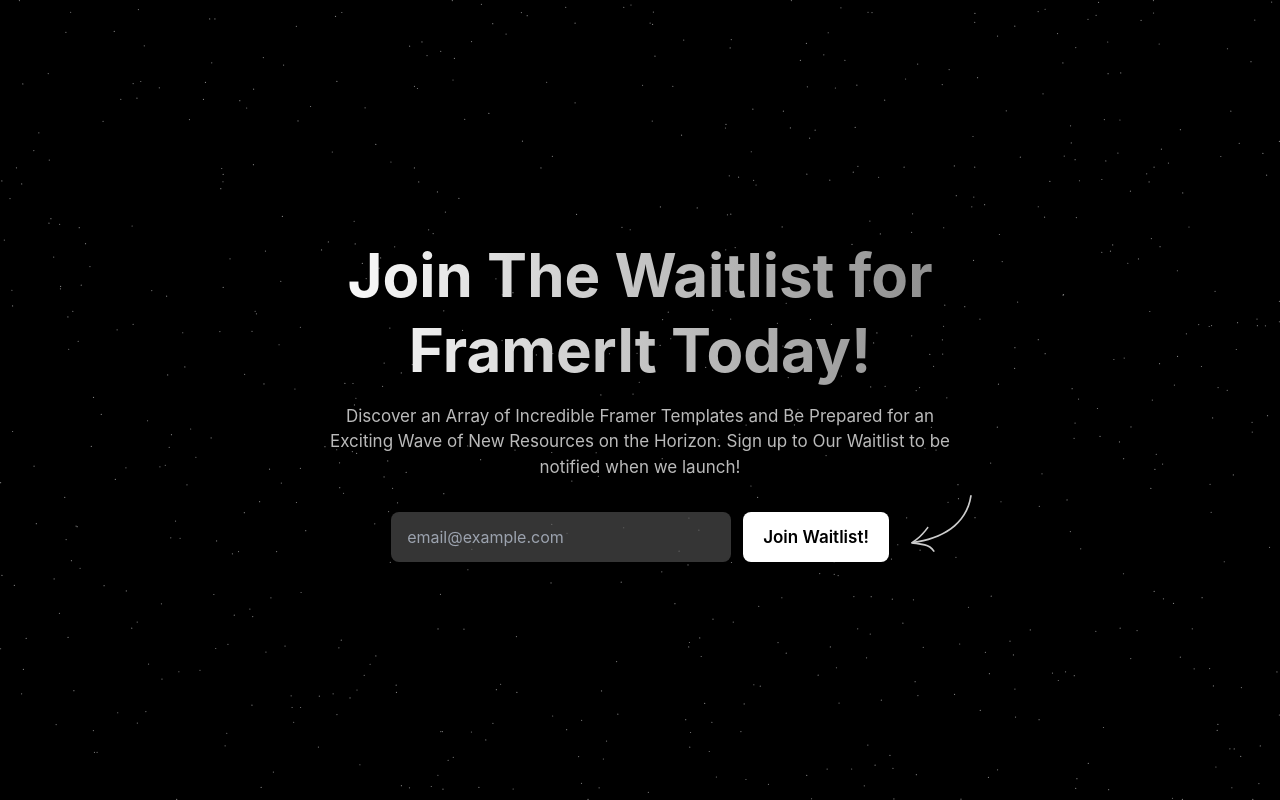
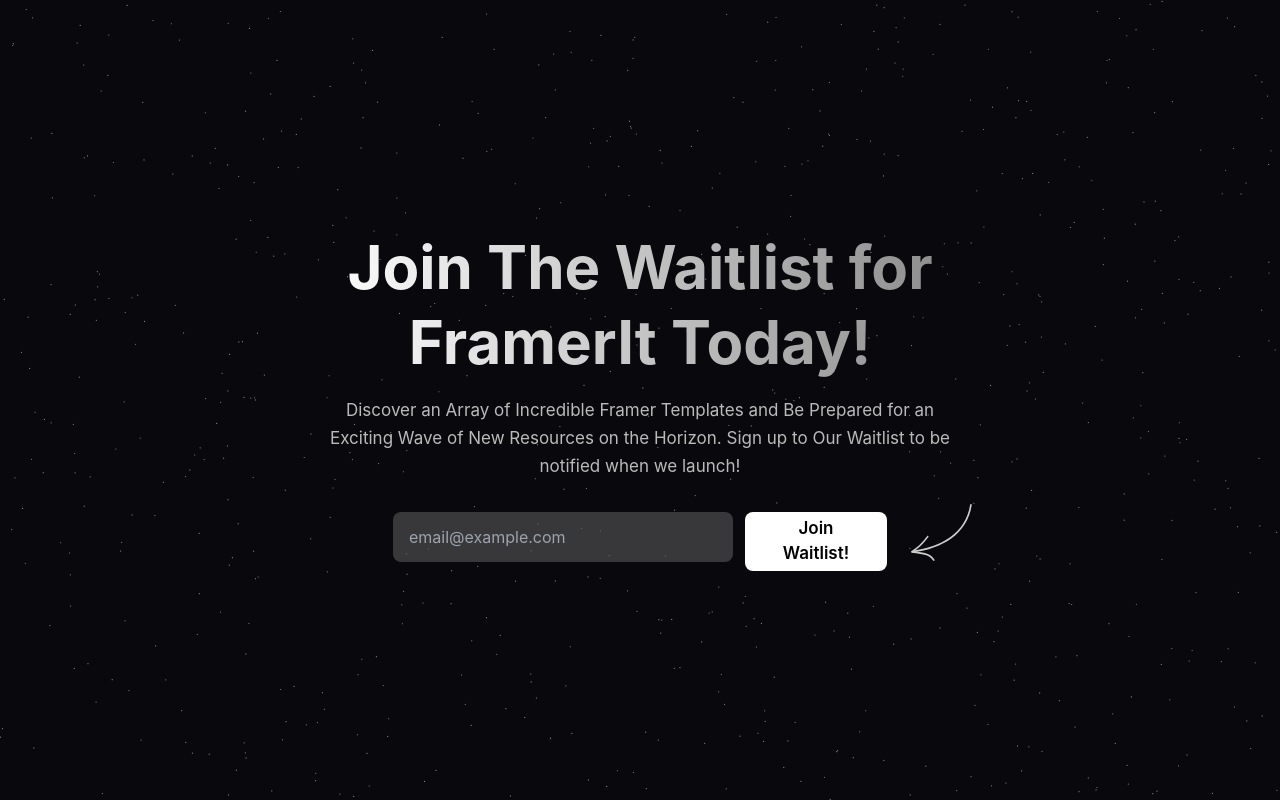
Before and after one commit to mridulv/perfix, a React (Create React App) app in the folder ui/: page /home in a window 1280 px wide. Built offline with nearby package versions, Linux system fonts and the light colour scheme.

Commit message:
Config APIs added

```diff
--- a/ui/public/index.html
+++ b/ui/public/index.html
@@ -3,6 +3,9 @@
 <head>
     <meta charset="UTF-8">
     <meta name="viewport" content="width=device-width, initial-scale=1.0">
+    <link rel="preconnect" href="https://fonts.googleapis.com">
+    <link rel="preconnect" href="https://fonts.gstatic.com" crossorigin>
+    <link href="https://fonts.googleapis.com/css2?family=Inter:wght@100..900&display=swap" rel="stylesheet">
     <title>Your React App</title>
 </head>
 <body>
--- a/ui/src/Pages/Dashboard/DBConfiguration/DBConfiguration.js
+++ b/ui/src/Pages/Dashboard/DBConfiguration/DBConfiguration.js
@@ -1,11 +1,88 @@
-import React from 'react';
+import axios from "axios";
+import React, { useEffect } from "react";
+import { useQuery } from "react-query";
 
 const DBConfiguration = () => {
-    return (
-        <div>
-            db configuration
+    const stores = [
+        {
+            name: "MySQL",
+            value: "mysql"
+        },
+
+        {
+            name: "Redis",
+            value: "redis"
+        },
+        {
+            name: "DynamoDB",
+            value: "dynamodb"
+        },
+        {
+            name: "MongoDB",
+            value: "mongodb"
+        },
+    ];
+
+    const handleAddConfig = async(e) => {
+        e.preventDefault();
+        const storeName = e.target.storeName.value;
+        console.log(storeName);
+
+        try{
+            const res = await axios.post("http://localhost:9000/config", {storeName})
+            console.log(res);
+        }
+        catch(err){
+            console.log(err);
+        }
+    };
+
+    const {data: configs, isLoading} = useQuery({
+        queryKey: ["config"],
+        queryFn: async () => {
+            const res = await axios.get("http://localhost:9000/config");
+            const data = await res.data;
+
+            return data;
+        }
+    })
+    console.log(configs);
+
+
+    // useEffect(() => {
+    //     const fetchConfig = async() => {
+    //         const id = "";
+    //         const res = await axios.get(`http://localhost:9000/config/${id}`);
+    //         const data = await res.data;
+    //         console.log(data);
+    //     };
+    //     fetchConfig();
+    // }, [])
+
+
+    if(isLoading) return <p>Loading...</p>
+  return (
+    <div className="min-h-screen flex justify-center items-center">
+      <form onSubmit={handleAddConfig}>
+        <label className="form-control w-full max-w-xs">
+          <div className="label">
+            <span className="label-text">Store Name</span>
+          </div>
+          <select name="storeName" className="select select-bordered w-60">
+
+            {
+                stores.map(store => (
+                    <option value={store.value} key={store.value}>{store.name}</option>
+                ))
+            }
+          </select>
+        </label>
+        <div className="my-4 flex justify-center">
+        <input className="btn btn-error text-white btn-md" type="submit" value={"Add"} />
         </div>
-    );
+      </form>
+    </div>
+  );
 };
 
 export default DBConfiguration;
--- a/ui/src/Pages/Dashboard/Datasets/Datasets.js
+++ b/ui/src/Pages/Dashboard/Datasets/Datasets.js
@@ -54,7 +54,7 @@
           columnName: columnValue.columnName,
           columnType: {
             type: columnValue.columnType,
-            isUnique: true // Assuming isUnique is always true for all columns
+            isUnique: true
           }
         }))
       };
--- a/ui/src/Pages/Home/Banner/Banner.js
+++ b/ui/src/Pages/Home/Banner/Banner.js
@@ -1,8 +1,24 @@
 import React from "react";
 import Navbar from "../../../components/Navbar";
 import arrow from "../../../assets/button-arrow.svg"
+import axios from "axios";
 
 const Banner = () => {
+
+  const handleAddEmail = async(e) => {
+    e.preventDefault();
+    const email = e.target.email.value;
+    console.log(email);
+
+    try{
+      const res = await axios.post("http://localhost:5000/user-email", {email});
+      console.log(res);
+    }
+    catch(err){
+      console.log(err);
+    }
+
+  };
   return (
     <div className="  px-[30px] lg:px-[160px] z-50">
       <div>
@@ -28,7 +44,7 @@
 
             <div className=" mb-8 w-">
               <p
-                className="text-[1px] md:text-[17px] text-center"
+                className="text-[14px] md:text-[17px] text-center leading-7"
                 style={{ color: "rgb(186, 186, 186)" }}
               >
                 Discover an Array of Incredible Framer Templates and Be Prepared
@@ -36,19 +52,23 @@
                 Our Waitlist to be notified when we launch!
               </p>
             </div>
-            <div className="block md:flex justify-center  gap-3 ">
+            <form onSubmit={handleAddEmail} className="block md:flex justify-center  gap-3 ">
               <input
-                className="bg-transparent text-white focus:outline-none text-[16px] px-4 py-[25px] w-[340px] h-10 rounded-lg"
+                className="bg-transparent text-white focus:outline-none text-[16px] px-4 py-[25px] w-full md:w-[340px] h-10 rounded-lg"
                 style={{
                   background: "rgba(89, 89, 89, 0.6)",
+
                 }}
-                type="text"
+                name="email"
+                type="email"
                 placeholder="email@example.com"
+                required
+                autoComplete="off"
               />
-              <button className="mt-3 md:mt-0 bg-white text-black px-5 py-1 rounded-lg text-[17px] font-semibold">
+              <button className="w-full md:w-[142px] mt-3 md:mt-0 bg-white text-black px-5 py-3 md:py-1 rounded-lg text-[17px] font-semibold">
                 Join Waitlist!
               </button>
-            </div>
+            </form>
           </div>
         </div>
       </div>
--- a/ui/src/Pages/Home/Home/Home.js
+++ b/ui/src/Pages/Home/Home/Home.js
@@ -5,7 +5,7 @@
 
 const Home = () => {
     return (
-        <div className='bg-[#000] min-h-screen flex flex-col justify-center my-auto'>
+        <div className='bg-[#09090d] min-h-screen flex flex-col justify-center my-auto'>
             <Design/>
             <Banner/>
         </div>
--- a/ui/src/components/Design.js
+++ b/ui/src/components/Design.js
@@ -5,12 +5,12 @@
 
 const Design = () => {
   const particlesInit = useCallback(async engine => {
-    console.log(engine);
+
     await loadSlim(engine);
   }, []);
 
   const particlesLoaded = useCallback(async container => {
-    await console.log(container);
+    // await console.log(container);
   }, []);
 
   return (
@@ -39,16 +39,20 @@
               },
               onHover: {
                 enable: true,
-                mode: "",
+                mode: "moveParticles",
               },
               resize: true,
             },
             modes: {
               push: {
-                quantity: 5,
+                quantity: 20,
                 rate: {
                   delay: 0.8,
                 },
+              },
+              moveParticles: { // Add moveParticles options
+                enable: true,
+                speed: 0.5, // Adjust the speed of particle movement
               },
             },
           },
@@ -63,7 +67,7 @@
                 default: "bounce",
               },
               random: false,
-              speed: 2,
+              speed: 1,
             },
 
             number: {
--- a/ui/src/index.css
+++ b/ui/src/index.css
@@ -9,7 +9,7 @@
 
 body {
   margin: 0;
-  font-family: -apple-system, BlinkMacSystemFont, 'Segoe UI', 'Roboto', 'Oxygen',
+  font-family: -apple-system, BlinkMacSystemFont, "Inter", "Inter Placeholder", 'Segoe UI', 'Roboto', 'Oxygen',
     'Ubuntu', 'Cantarell', 'Fira Sans', 'Droid Sans', 'Helvetica Neue',
     sans-serif;
   -webkit-font-smoothing: antialiased;
```
